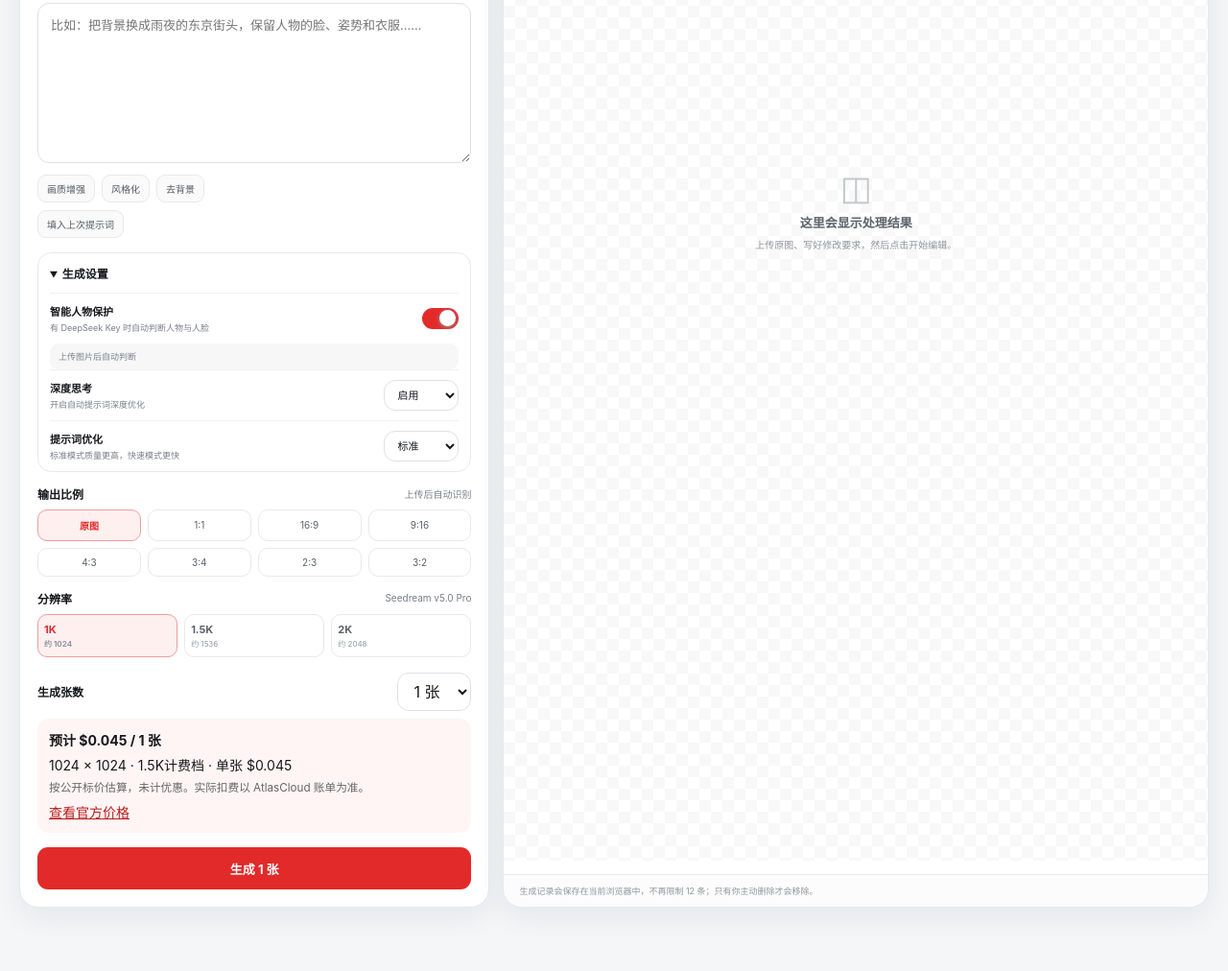
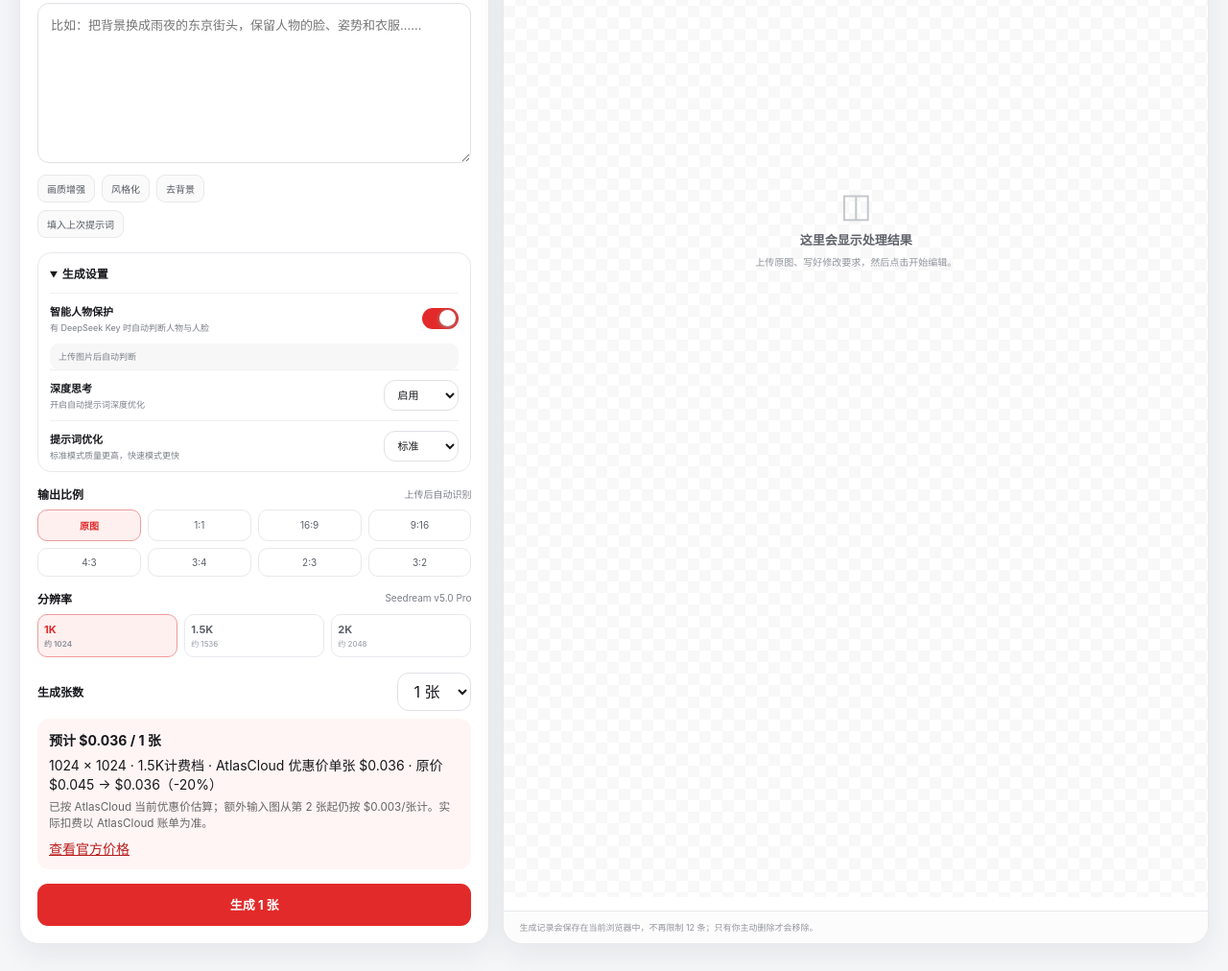
Before and after one commit to kdc49816-web/seedream-v5-editor, a website: page preview-v13/index.html in a window 1280 px wide. Shown: the part 726-1738 px from the top of the page at 96% size. Before the commit the page ends 1702 px from the top, so only its background shows below. Drawn offline with Linux system fonts and the light colour scheme.

Commit message:
Show current AtlasCloud promo price in editor

```diff
--- a/preview-v13/index.html
+++ b/preview-v13/index.html
@@ -124,7 +124,7 @@
             <div class="field-block">
               <div class="field-title"><label for="outputCount">生成张数</label><select id="outputCount"><option value="1">1 张</option><option value="2">2 张</option><option value="3">3 张</option><option value="4">4 张</option></select></div>
               <div class="cost-box"><strong id="costEstimate"></strong><p id="costDetails"></p>
-              <small>按公开标价估算，未计优惠。实际扣费以 AtlasCloud 账单为准。</small>
+              <small>已按 AtlasCloud 当前优惠价估算；实际扣费以 AtlasCloud 账单为准。</small>
               <a href="https://www.atlascloud.ai/models/bytedance/seedream-v5.0-pro/edit" target="_blank" rel="noopener noreferrer">查看官方价格</a></div>
             </div>
             <button class="btn btn-primary generate-btn" id="generateBtn" type="button">开始编辑</button>
@@ -257,5 +257,6 @@
   <div class="toast" id="toast" role="status" aria-live="polite"></div>
   <script src="./app.js?v=25"></script>
   <script src="./album-card.js?v=23"></script>
+  <script src="./price-fix.js?v=1"></script>
 </body>
 </html>
```
